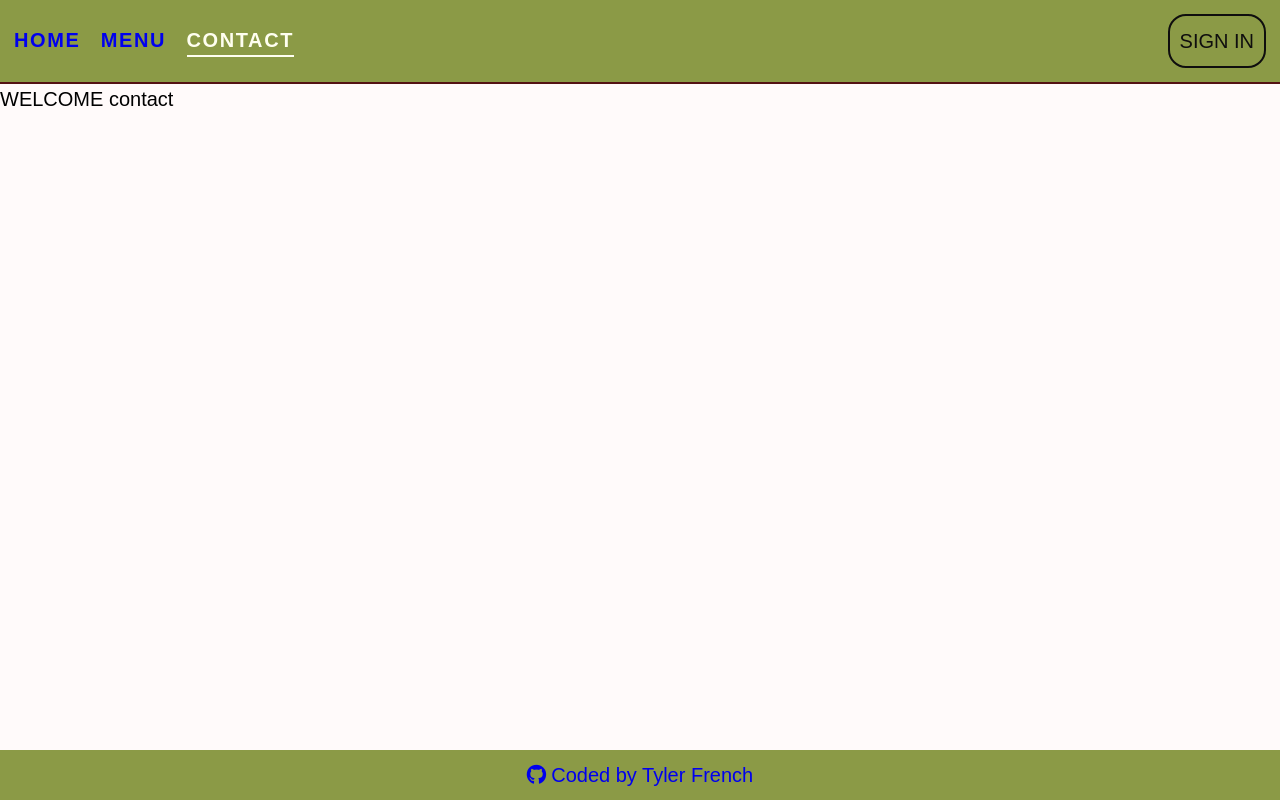
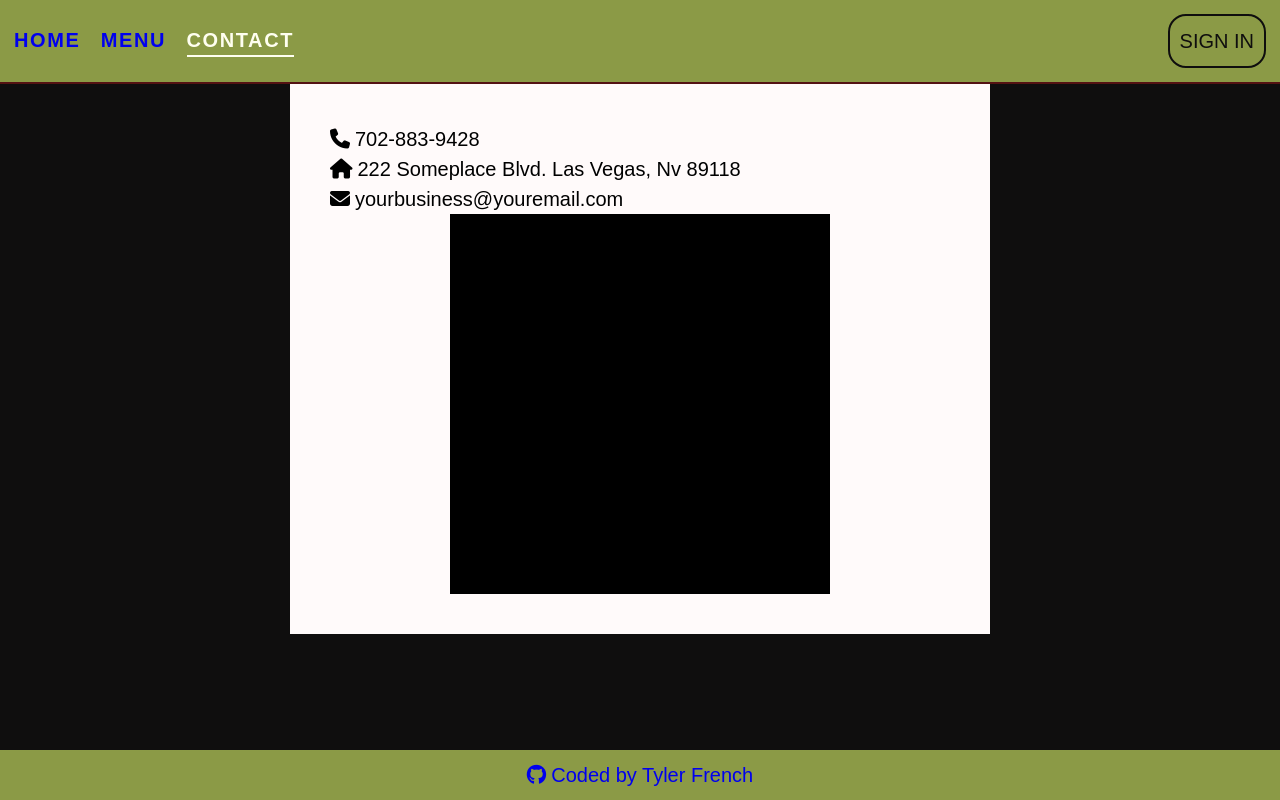
Before and after one commit to Drrecommended/restaurantPage, a website built with webpack: page dist/index.html in a window 1280 px wide. Both pictures are taken after a click on the link "CONTACT". Built offline with nearby package versions, Linux system fonts and the light colour scheme; a web font is replaced by a local one.

Commit message:
added icons to contact page

```diff
--- a/src/pages/contact.js
+++ b/src/pages/contact.js
@@ -1,8 +1,49 @@
 const contact = () => {
-    const hello = document.createElement('div')
-    hello.textContent = "WELCOME contact"
-    return hello
+  const contact = document.createElement('div')
+  contact.classList.add('contact-page')
+
+  const phoneIcon = document.createElement('i')
+  phoneIcon.classList.add('fa-solid')
+  phoneIcon.classList.add('fa-phone')
+
+  const phone = document.createElement('p')
+  phone.appendChild(phoneIcon)
+  phone.innerText = '702-883-9428'
+
+  const phoneContainer = document.createElement('div')
+  phoneContainer.appendChild(phoneIcon)
+  phoneContainer.appendChild(phone)
+  phoneContainer.classList.add('flex')
+
+  const addressContainer = document.createElement('div')
+  addressContainer.classList.add('flex')
+  const adressIcon = document.createElement('i')
+  adressIcon.classList.add('fa-solid')
+  adressIcon.classList.add('fa-house')
+  const address = document.createElement('p')
+  address.innerText = '222 Someplace Blvd. Las Vegas, Nv 89118'
+  addressContainer.appendChild(adressIcon)
+  addressContainer.appendChild(address)
+
+  const map = document.createElement('span')
+  map.classList.add('map')
+
+  const emailContainer = document.createElement('div')
+  emailContainer.classList.add('flex')
+  const emailIcon = document.createElement('i')
+  emailIcon.classList.add('fa-solid')
+  emailIcon.classList.add('fa-envelope')
+  const email = document.createElement('p')
+  email.innerText = 'yourbusiness@youremail.com'
+  emailContainer.appendChild(emailIcon)
+  emailContainer.appendChild(email)
+
+  contact.appendChild(phoneContainer)
+  contact.appendChild(addressContainer)
+  contact.appendChild(emailContainer)
+  contact.appendChild(map)
+
+  return contact
 }
 
-
 export { contact }
--- a/src/style.css
+++ b/src/style.css
@@ -32,6 +32,11 @@ body {
   flex-direction: column;
 }
 
+#content {
+  background-color: var(--highlight);
+  position: relative;
+}
+
 header {
   flex: 0 1 auto;
 }
@@ -56,6 +61,15 @@ footer {
 
 .foot {
   height: 100%;
+}
+
+.flex {
+  display: flex;
+  align-items: center;
+}
+
+.flex i {
+  margin-right: 5px;
 }
 
 .foot a {
@@ -192,7 +206,7 @@ ul {
 .homePage {
   height: 100%;
   background-color: black;
-  /* background: url('./assets/unsplash2.jpg') no-repeat center center fixed; */
+  background: url('./assets/unsplash2.jpg') no-repeat center center fixed;
   -webkit-background-size: cover;
   -moz-background-size: cover;
   -o-background-size: cover;
@@ -216,6 +230,7 @@ ul {
 .active:visited {
   color: var(--font-color);
 }
+
 
 /* menu */
 .menu-container {
@@ -252,3 +267,20 @@ p:first-of-type {
   border-top: 2px dashed var(--sub);
   margin-bottom: 10px;
 }
+
+/* contact page */
+.contact-page {
+  background-color: #fffafa;
+  width: 75%;
+  max-width: 700px;
+  margin: 0 auto;
+  padding: 2em;
+}
+
+.contact-page .map {
+  width: 380px;
+  height: 380px;
+  background-color: black;
+  display: block;
+  margin: 0 auto;
+}
```
Also changed, not shown: dist/main.js, src/javascript/menuItem.js (deleted).
